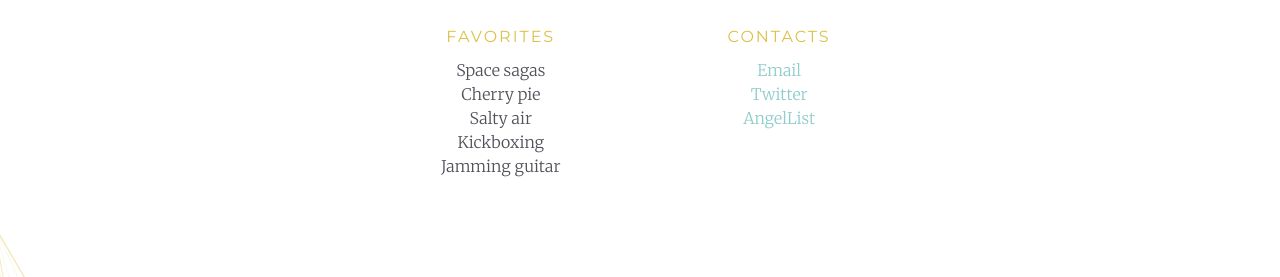
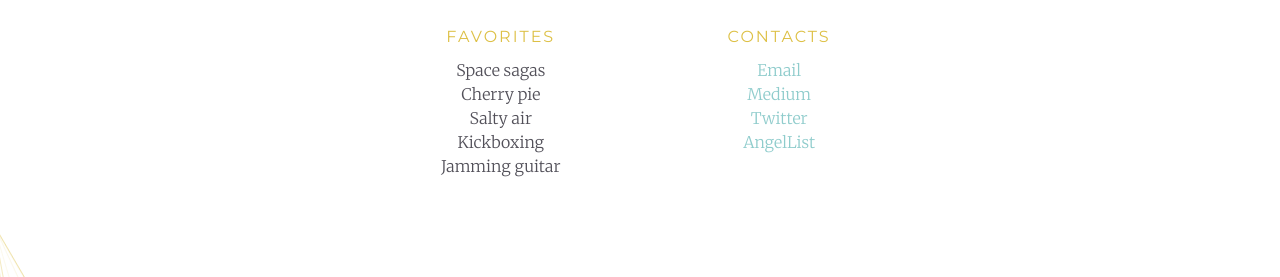
Before and after one commit to peterwiebe/riacarmin, a Jekyll site: the page built from index.html, in a window 1280 px wide and 900 px high, scrolled down 1089 px. Shown: the part 176-453 px from the top of the window. Built offline with Jekyll 4.4.1, drawn with Linux system fonts in a browser that asks for light colours; a style sheet for code colours, icons or effects is not loaded.

Commit message:
Added Medium to the list of links

```diff
--- a/index.html
+++ b/index.html
@@ -48,6 +48,7 @@
           <h3>Contacts</h3>
           <ul>
             <li><a href="mailto:ria.carmin@gmail.com">Email</a></li>
+            <li><a href="https://medium.com/@riacarmin" target="_blank">Medium</a></li>
             <li><a href="https://twitter.com/riacarmin" target="_blank">Twitter</a></li>
             <li><a href="https://angel.co/riacarmin" target="_blank">AngelList</a></li>
             <!-- <li><a href="" class="about__link">Exposure</a></li> -->
```
Also changed, not shown: 1 other file.
